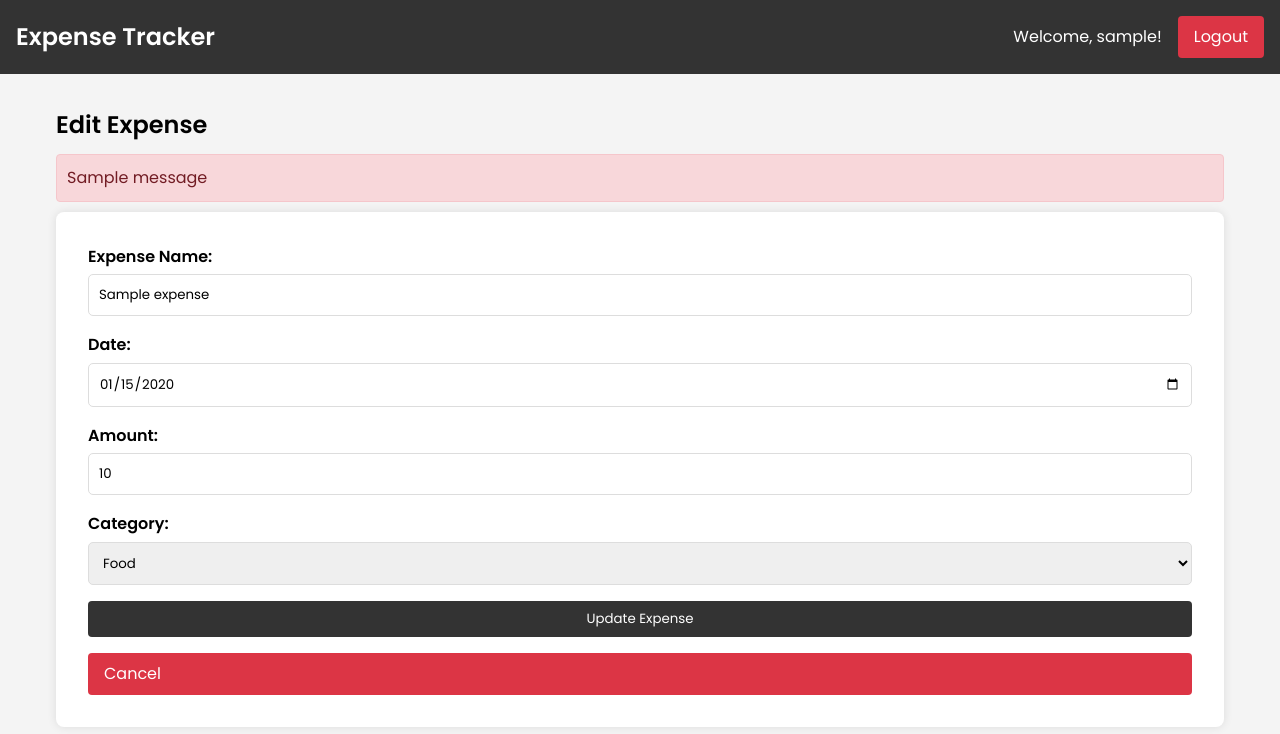
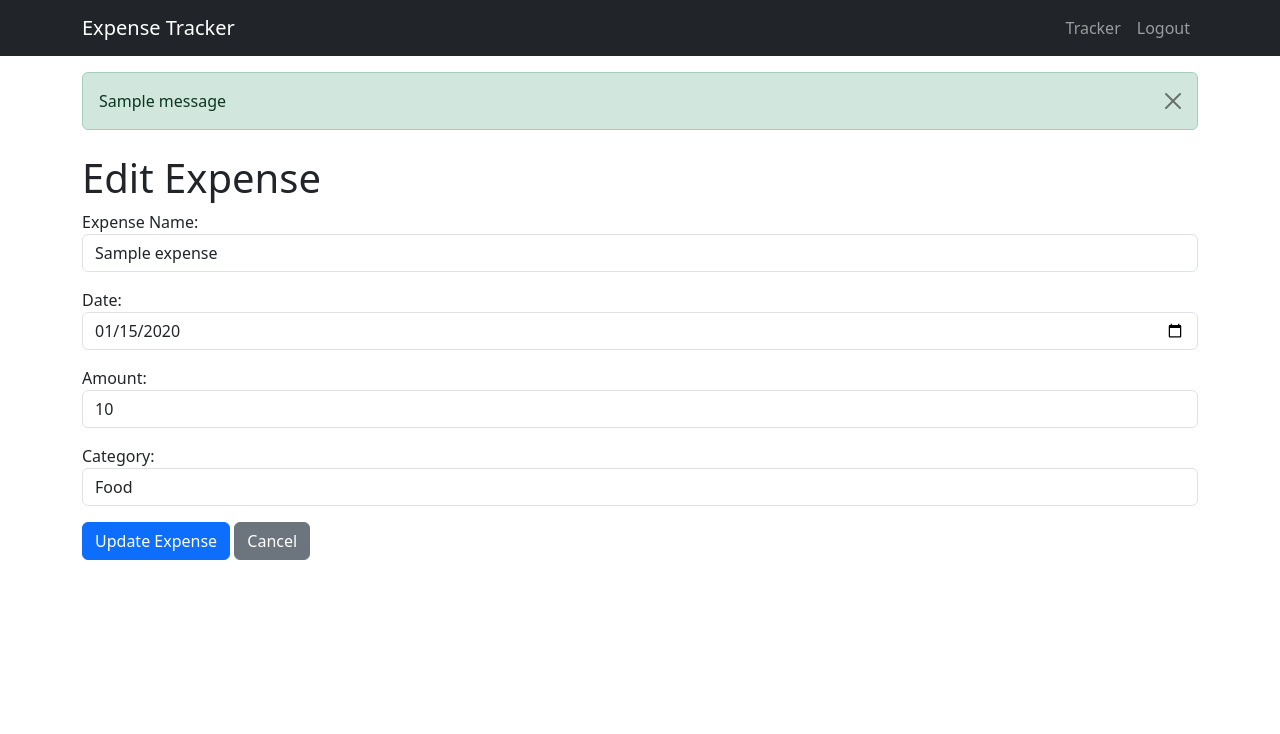
Before and after one commit to harivikrampaturu/expense-tracker, a Flask app: page /edit_expense/1 in a window 1280 px wide. Shown: the top 734 px of the page. Run offline with Flask 3, Linux system fonts and the light colour scheme; the visitor is signed in with stand-in values (Sample User, id 1); tables that the repository leaves empty hold one stand-in row (values such as "Sample post"); one stand-in notice (Sample message) is shown.

Commit message:
base file

```diff
--- a/app.py
+++ b/app.py
@@ -70,7 +70,7 @@ def signup():
             cursor.execute('INSERT INTO users (username, email, password) VALUES (?, ?, ?)',
                          (username, email, hashed_password))
             conn.commit()
-            flash('Registration successful! Please login.')
+            flash('Registration successful! Please login.', 'success')
             return redirect(url_for('login'))
 
         except sqlite3.Error as e:
@@ -136,7 +136,7 @@ def tracker():
                 VALUES (?, ?, ?, ?, ?)
             ''', (user_id, name, date, category, amount))
             conn.commit()
-            flash('Expense added successfully!')
+            flash('Expense added successfully!', 'success')
         except sqlite3.Error as e:
             flash('Error adding expense. Please try again.')
 
@@ -165,7 +165,7 @@ def tracker():
 @app.route('/logout')
 def logout():
     session.clear()
-    flash('You have been logged out')
+    flash('You have been logged out', 'success')
     return redirect(url_for('login'))
 
 @app.route('/delete_expense/<int:expense_id>', methods=['DELETE'])
@@ -210,7 +210,7 @@ def edit_expense(expense_id):
                 WHERE id = ? AND user_id = ?
             ''', (name, date, category, amount, expense_id, session['user_id']))
             conn.commit()
-            flash('Expense updated successfully!')
+            flash('Expense updated successfully!', 'success')
             return redirect(url_for('tracker'))
         except sqlite3.Error as e:
             flash('Error updating expense')
--- /dev/null
+++ b/templates/base.html
@@ -0,0 +1,66 @@
+<!DOCTYPE html>
+<html lang="en">
+
+<head>
+    <meta charset="UTF-8">
+    <meta name="viewport" content="width=device-width, initial-scale=1.0">
+    <title>{% block title %}Expense Tracker{% endblock %}</title>
+    <!-- Bootstrap CSS -->
+    <link href="https://cdn.jsdelivr.net/npm/bootstrap@5.3.0/dist/css/bootstrap.min.css" rel="stylesheet">
+</head>
+
+<body>
+    <!-- Navigation -->
+    <nav class="navbar navbar-expand-lg navbar-dark bg-dark">
+        <div class="container">
+            <a class="navbar-brand" href="{{ url_for('home') }}">Expense Tracker</a>
+            <button class="navbar-toggler" type="button" data-bs-toggle="collapse" data-bs-target="#navbarNav">
+                <span class="navbar-toggler-icon"></span>
+            </button>
+            <div class="collapse navbar-collapse" id="navbarNav">
+                <ul class="navbar-nav ms-auto">
+                    {% if 'user_id' in session %}
+                    <li class="nav-item">
+                        <a class="nav-link" href="{{ url_for('tracker') }}">Tracker</a>
+                    </li>
+                    <li class="nav-item">
+                        <a class="nav-link" href="{{ url_for('logout') }}">Logout</a>
+                    </li>
+                    {% else %}
+                    <li class="nav-item">
+                        <a class="nav-link" href="{{ url_for('login') }}">Login</a>
+                    </li>
+                    <li class="nav-item">
+                        <a class="nav-link" href="{{ url_for('signup') }}">Sign Up</a>
+                    </li>
+                    {% endif %}
+                </ul>
+            </div>
+        </div>
+    </nav>
+
+    <!-- Flash Messages -->
+    <div class="container mt-3">
+        {% with messages = get_flashed_messages(with_categories=true) %}
+        {% if messages %}
+        {% for category, message in messages %}
+        <div class="alert alert-{{ category if category else 'danger' }} alert-dismissible fade show" role="alert">
+            {{ message }}
+            <button type="button" class="btn-close" data-bs-dismiss="alert" aria-label="Close"></button>
+        </div>
+        {% endfor %}
+        {% endif %}
+        {% endwith %}
+    </div>
+
+    <!-- Main Content -->
+    <div class="container mt-4">
+        {% block content %}
+        {% endblock %}
+    </div>
+
+    <!-- Bootstrap JS -->
+    <script src="https://cdn.jsdelivr.net/npm/bootstrap@5.3.0/dist/js/bootstrap.bundle.min.js"></script>
+</body>
+
+</html>
--- a/templates/edit_expense.html
+++ b/templates/edit_expense.html
@@ -1,57 +1,29 @@
-<!DOCTYPE html>
-<html lang="en">
+{% extends "base.html" %}
 
-<head>
-    <meta charset="UTF-8">
-    <meta name="viewport" content="width=device-width, initial-scale=1.0">
-    <title>Edit Expense</title>
-    <link
-        href="https://fonts.googleapis.com/css2?family=Poppins:wght@300;400;600&family=Roboto:wght@300;400&display=swap"
-        rel="stylesheet">
-    <link rel="stylesheet" href="{{ url_for('static', filename='style.css') }}">
-</head>
-
-<body>
-    <header>
-        <div class="logo">Expense Tracker</div>
-        <div class="user-info">
-            Welcome, {{ session['username'] }}!
-            <a href="{{ url_for('logout') }}" class="btn" id="logoutBtn">Logout</a>
-        </div>
-    </header>
-
-    <section class="container">
+{% block content %}
 <h1>Edit Expense</h1>
-
-        {% with messages = get_flashed_messages() %}
-        {% if messages %}
-        {% for message in messages %}
-        <div class="alert">{{ message }}</div>
-        {% endfor %}
-        {% endif %}
-        {% endwith %}
 
 <section class="expense-form">
     <form method="POST">
-                <div class="form-group">
+        <div class="form-group mb-3">
             <label for="name">Expense Name:</label>
-                    <input type="text" id="name" name="name" value="{{ expense['name'] }}" required>
+            <input type="text" class="form-control" id="name" name="name" value="{{ expense['name'] }}" required>
         </div>
 
-                <div class="form-group">
+        <div class="form-group mb-3">
             <label for="date">Date:</label>
-                    <input type="date" id="date" name="date" value="{{ expense['date'] }}" required>
+            <input type="date" class="form-control" id="date" name="date" value="{{ expense['date'] }}" required>
         </div>
 
-                <div class="form-group">
+        <div class="form-group mb-3">
             <label for="amount">Amount:</label>
-                    <input type="number" id="amount" name="amount" value="{{ expense['amount'] }}" required min="0.01"
-                        step="0.01">
+            <input type="number" class="form-control" id="amount" name="amount" value="{{ expense['amount'] }}" required
+                min="0.01" step="0.01">
         </div>
 
-                <div class="form-group">
+        <div class="form-group mb-3">
             <label for="category">Category:</label>
-                    <select id="category" name="category">
+            <select class="form-control" id="category" name="category">
                 <option value="Food" {% if expense['category']=='Food' %}selected{% endif %}>Food</option>
                 <option value="Transport" {% if expense['category']=='Transport' %}selected{% endif %}>Transport
                 </option>
@@ -62,11 +34,8 @@
                 <option value="Other" {% if expense['category']=='Other' %}selected{% endif %}>Other</option>
             </select>
         </div>
-                <button type="submit">Update Expense</button>
-                <a href="{{ url_for('tracker') }}" class="btn">Cancel</a>
+        <button type="submit" class="btn btn-primary">Update Expense</button>
+        <a href="{{ url_for('tracker') }}" class="btn btn-secondary">Cancel</a>
     </form>
 </section>
-    </section>
-</body>
-
-</html>
+{% endblock %}
--- a/templates/signup.html
+++ b/templates/signup.html
@@ -1,3 +1,6 @@
+{% extends "base.html" %}
+
+{% block content %}
 <!DOCTYPE html>
 <html lang="en">
 
@@ -53,3 +56,4 @@
 </body>
 
 </html>
+{% endblock %}
--- a/templates/tracker.html
+++ b/templates/tracker.html
@@ -1,3 +1,6 @@
+{% extends "base.html" %}
+
+{% block content %}
 <!DOCTYPE html>
 <html lang="en">
 
@@ -107,3 +110,4 @@
 </body>
 
 </html>
+{% endblock %}
```
Also changed, not shown: templates/index.html (+7 -27 lines), templates/login.html (+3 -17 lines). Lines whose indentation alone changed are shown as unchanged.
